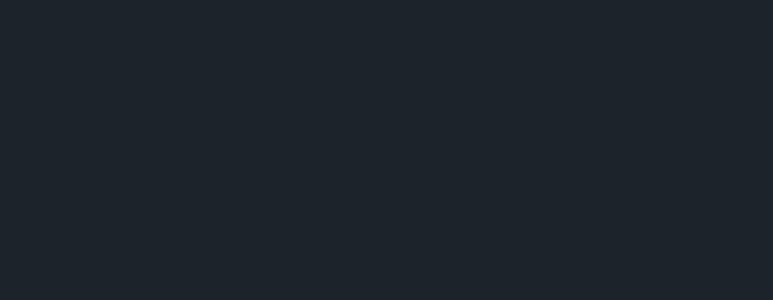
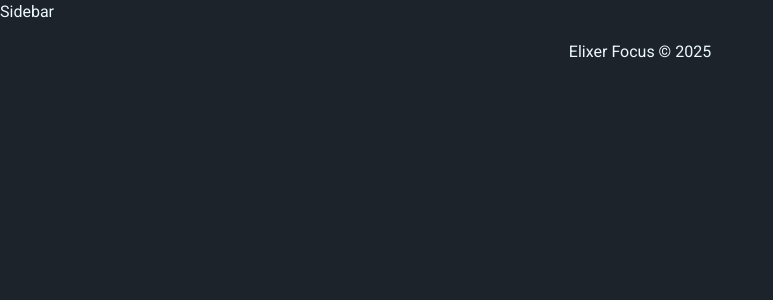
Before and after one commit to elixer-prince/elixer-focus, a React (Vite) app in the folder react-frontend/: page /settings/timer in a window 1280 px wide. Before the commit this address had no page. Shown: the top 300 px of the page, without its empty margins (0-773 px from the left). Built offline with nearby package versions, Linux system fonts and the light colour scheme.

Commit message:
feat(app): add new settings pages and change settings navbar to a sidebar

```diff
--- a/react-frontend/src/app/layouts/SettingsLayout.tsx
+++ b/react-frontend/src/app/layouts/SettingsLayout.tsx
@@ -1,6 +1,6 @@
 import type { ReactNode } from "react";
-import Navbar from "@features/ui/Navbar/Index.tsx";
 import Footer from "@features/ui/Footer/Index.tsx";
+import Sidebar from "@features/ui/Sidebar/Index.tsx";
 
 interface SettingsLayoutProps {
     children: ReactNode;
@@ -9,7 +9,7 @@ interface SettingsLayoutProps {
 const SettingsLayout = ({ children }: SettingsLayoutProps) => {
     return (
         <>
-            <Navbar />
+            <Sidebar />
 
             <main>{children}</main>
 
--- a/react-frontend/src/app/router.tsx
+++ b/react-frontend/src/app/router.tsx
@@ -1,6 +1,7 @@
 import { Route, Routes } from "react-router";
 import Home from "@app/routes/Home";
-import Settings from "@app/routes/Settings";
+import TimerSettings from "@app/routes/Settings/Timer.tsx";
+import ThemeSettings from "@app/routes/Settings/Theme.tsx";
 import Tasks from "@app/routes/Tasks.tsx";
 
 const Router = () => {
@@ -8,7 +9,8 @@ const Router = () => {
         <Routes>
             <Route index element={<Home />} />
             <Route path="/tasks" element={<Tasks />} />
-            <Route path="/settings/themes" element={<Settings />} />
+            <Route path="/settings/timer" element={<TimerSettings />} />
+            <Route path="/settings/themes" element={<ThemeSettings />} />
         </Routes>
     );
 };
--- a/react-frontend/src/app/routes/Settings.tsx
+++ b/react-frontend/src/app/routes/Settings/Theme.tsx
@@ -1,7 +1,7 @@
 import SettingsLayout from "@app/layouts/SettingsLayout.tsx";
-import ThemeSettings from "@features/ThemeSettings/Index.tsx";
+import ThemeSettings from "@features/Settings/ThemeSettings/Index.tsx";
 
-const Settings = () => {
+const Theme = () => {
     return (
         <SettingsLayout>
             <ThemeSettings />
@@ -9,4 +9,4 @@ const Settings = () => {
     );
 };
 
-export default Settings;
+export default Theme;
--- /dev/null
+++ b/react-frontend/src/app/routes/Settings/Timer.tsx
@@ -0,0 +1,12 @@
+import TimerSettings from "@features/Settings/TimerSettings/Index.tsx";
+import SettingsLayout from "@app/layouts/SettingsLayout.tsx";
+
+const Timer = () => {
+    return (
+        <SettingsLayout>
+            <TimerSettings />
+        </SettingsLayout>
+    );
+};
+
+export default Timer;
--- a/react-frontend/src/features/ThemeSettings/Index.tsx
+++ b/react-frontend/src/features/Settings/ThemeSettings/Index.tsx
@@ -1,4 +1,4 @@
-import ThemeLabel from "@features/ThemeSettings/ThemeLabel.tsx";
+import ThemeLabel from "@features/Settings/ThemeSettings/ThemeLabel.tsx";
 
 const ThemeSettings = () => {
     return (
--- a/react-frontend/src/features/ThemeSettings/ThemeLabel.tsx
+++ b/react-frontend/src/features/Settings/ThemeSettings/ThemeLabel.tsx
@@ -1,6 +1,6 @@
 import useThemeContext from "@hooks/useThemeContext.tsx";
 import type { ReactNode } from "react";
-import ThemePreview from "@features/ThemeSettings/ThemePreview";
+import ThemePreview from "@features/Settings/ThemeSettings/ThemePreview.tsx";
 
 interface ThemeLabelProps {
     value: string;
--- /dev/null
+++ b/react-frontend/src/features/Settings/TimerSettings/Index.tsx
@@ -0,0 +1,5 @@
+const TimerSettings = () => {
+    return <div></div>;
+};
+
+export default TimerSettings;
--- a/react-frontend/src/features/ui/Navbar/Index.tsx
+++ b/react-frontend/src/features/ui/Navbar/Index.tsx
@@ -1,4 +1,4 @@
-import {Link} from "react-router";
+import { Link } from "react-router";
 import NavLinkContainer from "@features/ui/Navbar/NavLinkContainer.tsx";
 import NavbarLogo from "@features/ui/Navbar/NavbarLogo.tsx";
 
```
Also changed, not shown: react-frontend/src/features/Settings/ThemeSettings/ThemePreview.tsx (renamed from react-frontend/src/features/ThemeSettings/ThemePreview.tsx).
